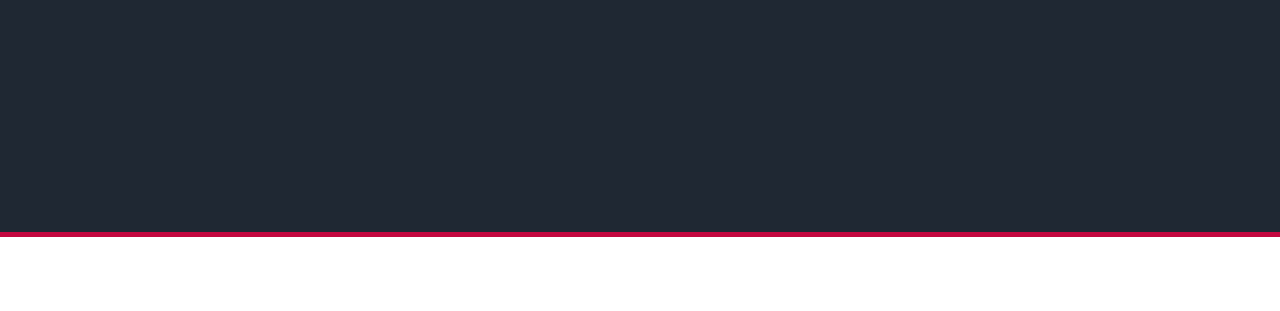
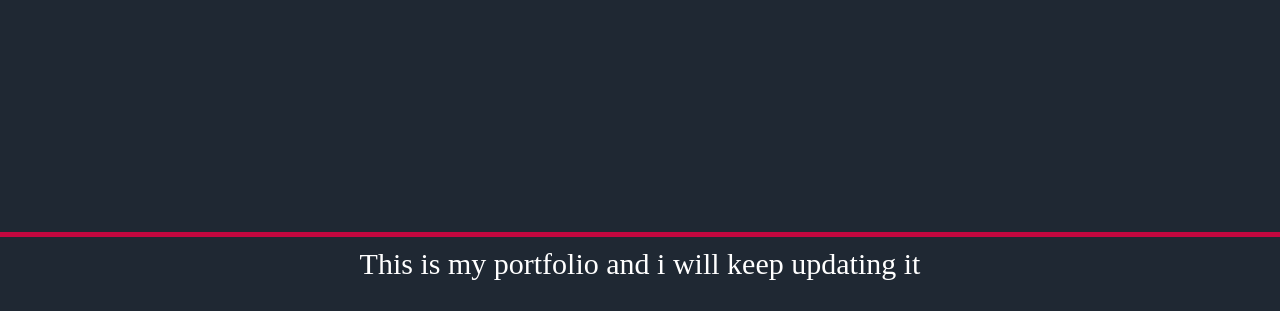
Before and after one commit to Sladjan21/Sladjan21.github.io, a plain HTML site: page index.html in a window 1280 px wide. Shown: the part 1848-2159 px from the top of the page. Drawn offline with Linux system fonts and the light colour scheme.

Commit message:
Update styles.css

```diff
--- a/styles.css
+++ b/styles.css
@@ -145,6 +145,7 @@ footer
   background-color:1f2833;
   text-align:center;
   padding-top:10px;
+  background-color:#1f2833;
 }
 
 @media(max-width:500px)
```
